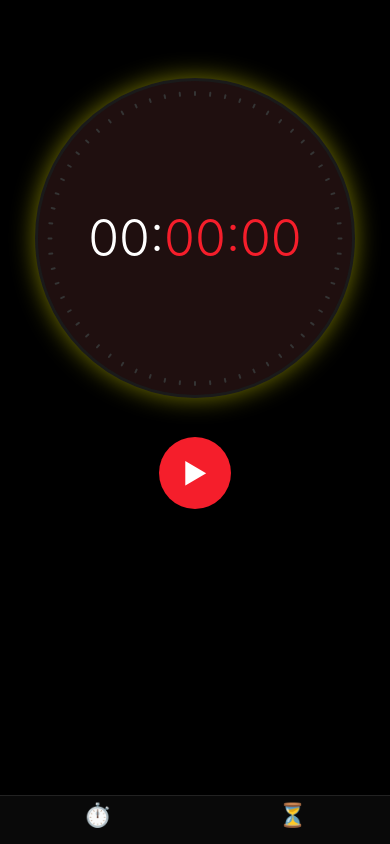
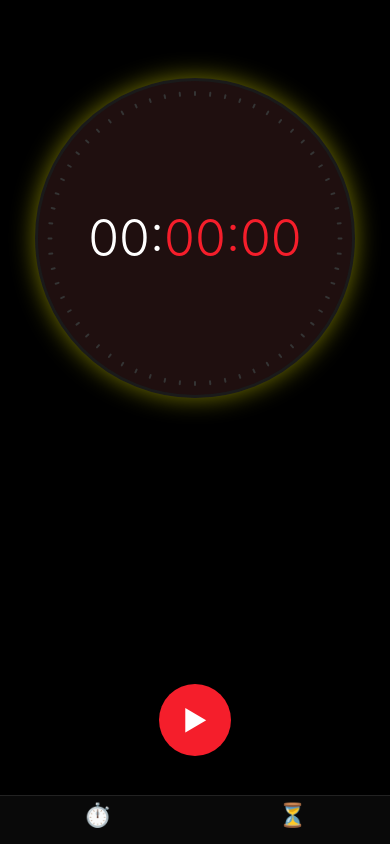
Before and after one commit to tanmayy-01/stopwatch-rn, a React Native app: screen /Stopwatch in a window 390 px wide. Built offline with nearby package versions, Linux system fonts and the light colour scheme.

Commit message:
fix lap ui posiiton

```diff
--- a/src/screens/Stopwatch/Stopwatch.styles.ts
+++ b/src/screens/Stopwatch/Stopwatch.styles.ts
@@ -12,7 +12,7 @@ export const styles = StyleSheet.create({
     alignItems:'center'
   },
   playContainer: {
-    marginTop: '10%',
+    marginBottom: '10%',
     alignItems: 'center',
   },
   actionRow: {
--- a/src/screens/Stopwatch/Stopwatch.tsx
+++ b/src/screens/Stopwatch/Stopwatch.tsx
@@ -240,6 +240,25 @@ const Stopwatch = ({ navigation, route }: Props): React.JSX.Element => {
           running={running}
         />
 
+        <FlatList
+          data={laps.slice().reverse()}
+          keyExtractor={item => item.id.toString()}
+          style={styles.lapsContainer}
+          contentContainerStyle={styles.lapsContent}
+          showsVerticalScrollIndicator={false}
+          renderItem={({ item: lap, index }) => (
+            <View style={styles.lapRow}>
+              <Text style={styles.lapText}>{laps.length - index}</Text>
+
+              <Text style={styles.lapText}>
+                +{formatStopwatch(lap.duration)}
+              </Text>
+
+              <Text style={styles.lapText}>{formatStopwatch(lap.total)}</Text>
+            </View>
+          )}
+        />
+
         {timerMode ? (
           <View style={styles.timerControls}>
             <PrimaryButton icon="✕" secondary onPress={handleCancelTimer} />
@@ -262,6 +281,8 @@ const Stopwatch = ({ navigation, route }: Props): React.JSX.Element => {
             {!running && elapsed > 0 && (
               <View style={styles.actionRow}>
                 <PrimaryButton icon="↻" secondary onPress={handleReset} />
+
+
 
                 <PrimaryButton icon="⚑" secondary disabled onPress={() => {}} />
               </View>
@@ -323,27 +344,6 @@ const Stopwatch = ({ navigation, route }: Props): React.JSX.Element => {
                   ),
                 )}
             </View> */}
-
-            <FlatList
-              data={laps.slice().reverse()}
-              keyExtractor={item => item.id.toString()}
-              style={styles.lapsContainer}
-              contentContainerStyle={styles.lapsContent}
-              showsVerticalScrollIndicator={false}
-              renderItem={({ item: lap, index }) => (
-                <View style={styles.lapRow}>
-                  <Text style={styles.lapText}>{laps.length - index}</Text>
-
-                  <Text style={styles.lapText}>
-                    +{formatStopwatch(lap.duration)}
-                  </Text>
-
-                  <Text style={styles.lapText}>
-                    {formatStopwatch(lap.total)}
-                  </Text>
-                </View>
-              )}
-            />
           </>
         )}
       </View>
```
